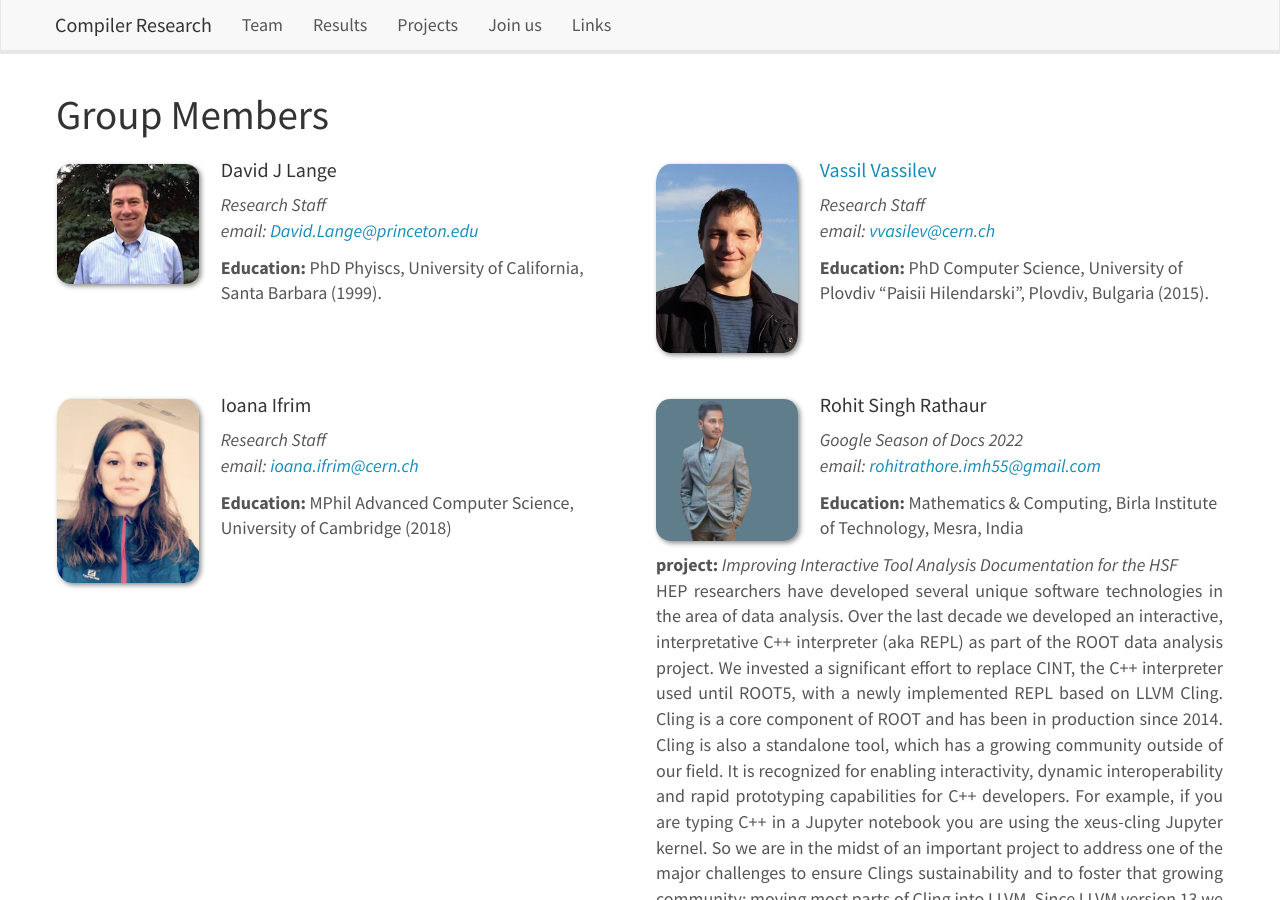
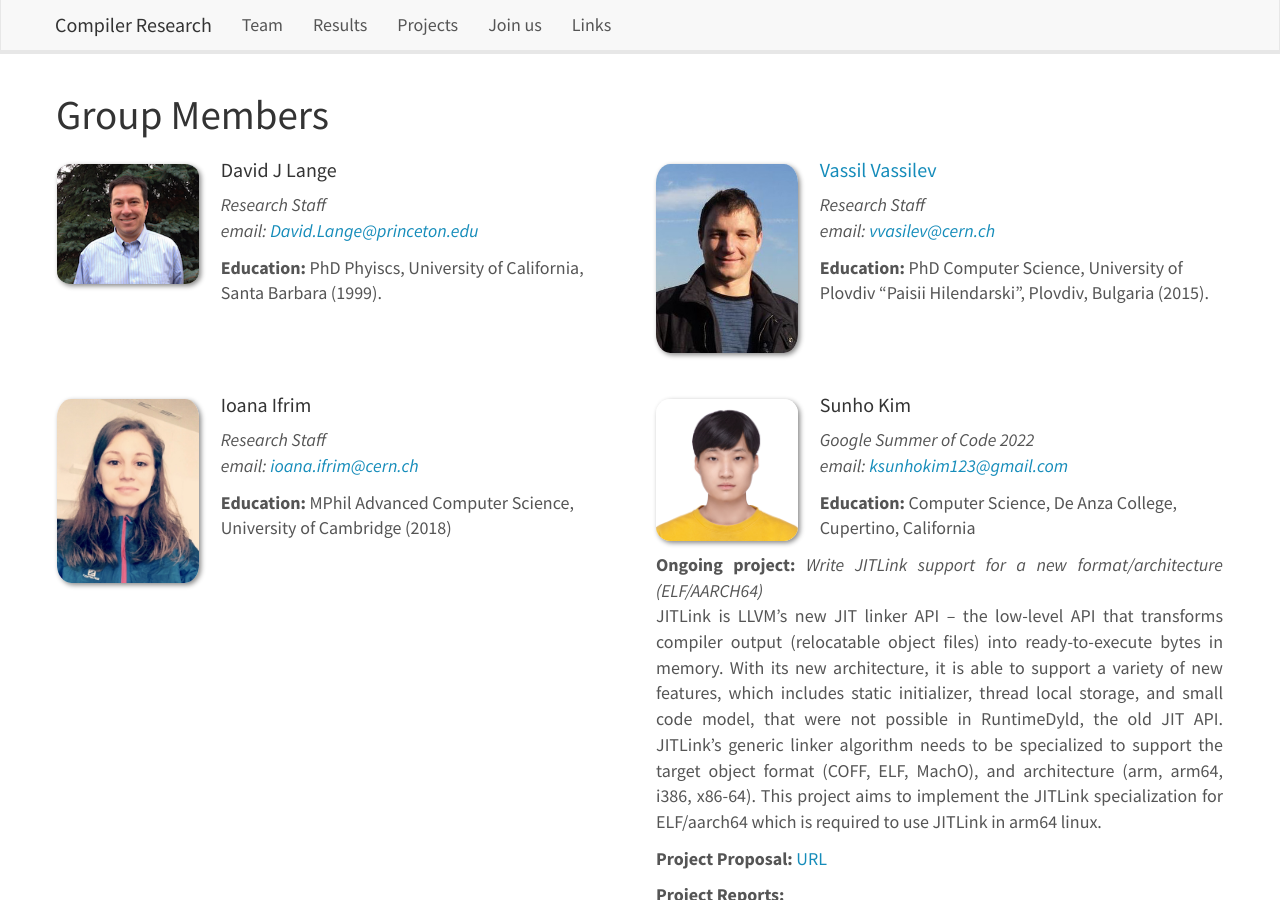
Before and after one commit to vgvassilev/clad, a Jekyll site: the page built from _pages/team.md, in a window 1280 px wide and 900 px high. Built offline with Jekyll 4.4.1, drawn with Linux system fonts in a browser that asks for light colours; nearby versions of some CDN libraries; a style sheet for code colours, icons or effects is not loaded; some of the changed text lies outside the part shown.

Commit message:
Add profile

```diff
--- a/_data/contributors.yml
+++ b/_data/contributors.yml
@@ -18,6 +18,26 @@
   email: ioana.ifrim@cern.ch
   education: MPhil Advanced Computer Science, University of Cambridge (2018)
   active: 1
+
+- name: Sunho Kim
+  photo: Sunho_Kim.jpeg
+  info: "Google Summer of Code 2022"
+  email: ksunhokim123@gmail.com
+  education: "Computer Science, De Anza College, Cupertino, California"
+  active: 1
+  projects:
+    - title: "Write JITLink support for a new format/architecture (ELF/AARCH64)"
+      status: Ongoing
+      description: |
+        JITLink is LLVM’s new JIT linker API -- the low-level API that transforms compiler output
+        (relocatable object files) into ready-to-execute bytes in memory. With its new architecture,
+        it is able to support a variety of new features, which includes static initializer, thread
+        local storage, and small code model, that were not possible in RuntimeDyld, the old JIT API.
+        JITLink’s generic linker algorithm needs to be specialized to support the target object format
+        (COFF, ELF, MachO), and architecture (arm, arm64, i386, x86-64). This project aims to implement
+        the JITLink specialization for ELF/aarch64 which is required to use JITLink in arm64 linux.
+      mentors: Vassil Vassilev, Stefan Gränitz, Lang Hames
+      proposal: /assets/docs/Sunho_Kim_Proposal_2022.pdf
 
 - name: Rohit Singh Rathaur
   photo: Rohit_Singh.png
```
Also changed, not shown: images/team/Sunho_Kim.jpeg (added), 1 other file.
